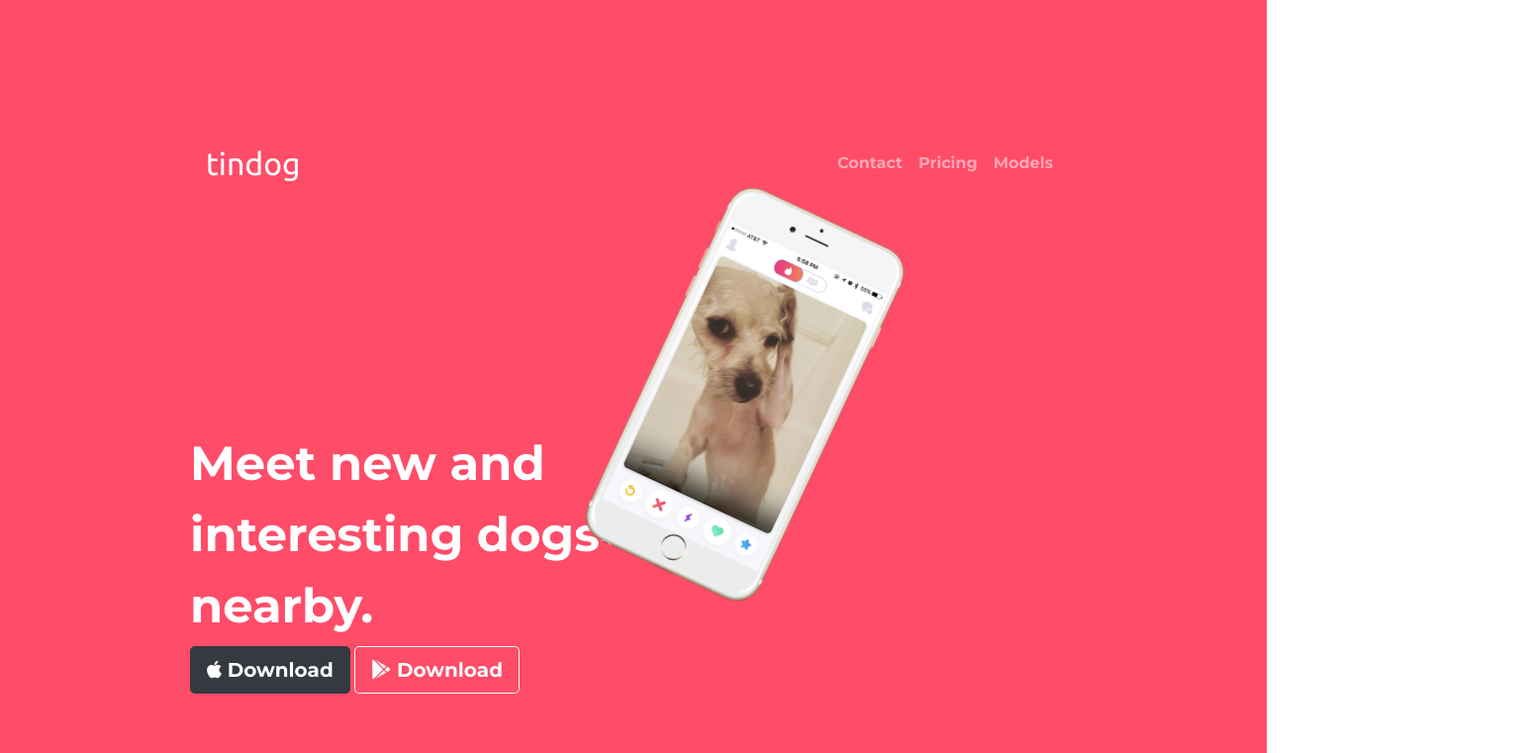
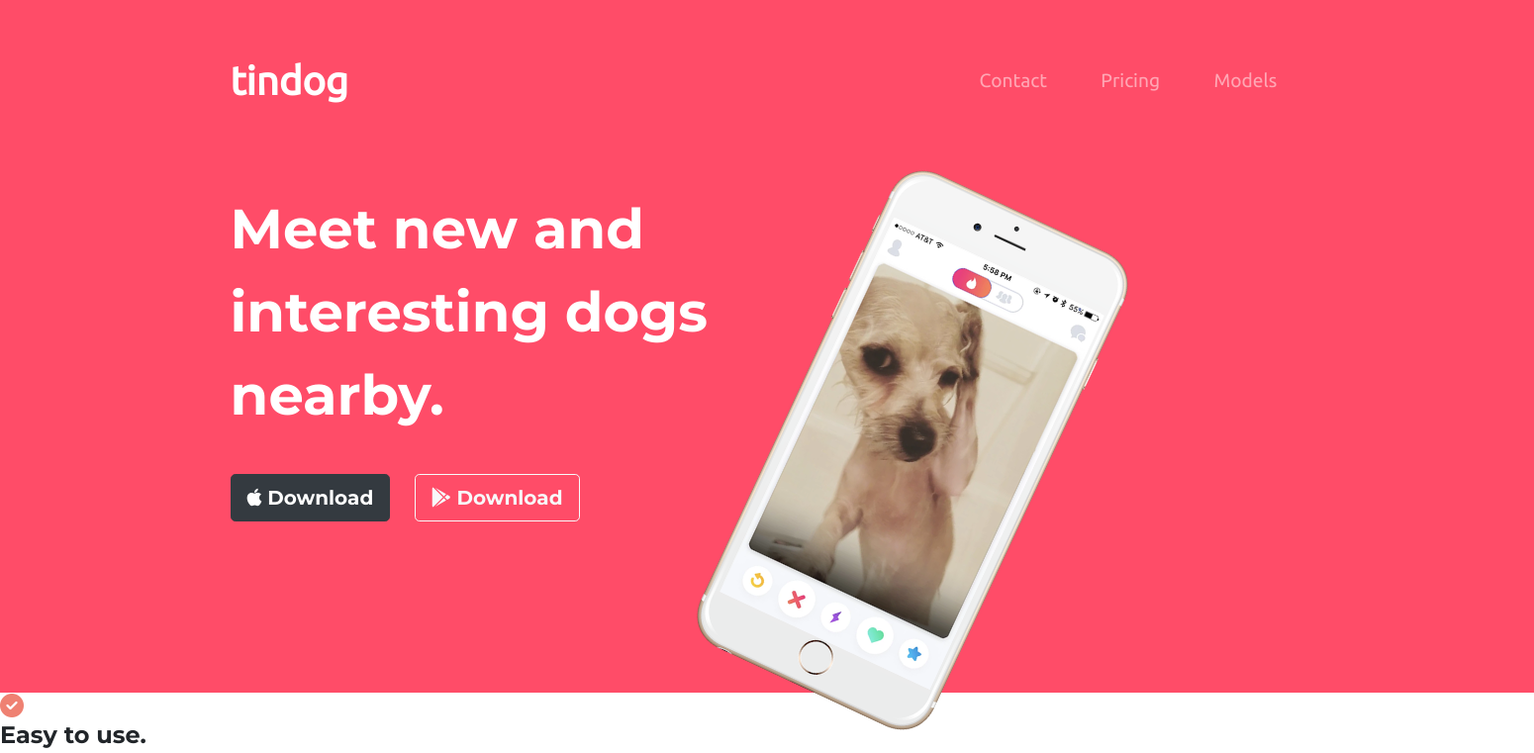
Before and after one commit to jainsejal/Bootstrap, a plain HTML site: page index.html in a window 1280 px wide. Shown: the top 761 px of the page at 99% size, 1550 px wide, since content can reach past the window. Drawn offline with nearby package versions, Linux system fonts and the light colour scheme; files that its build step writes are made by us from their sources; files whose address does not match are found by name.

Commit message:
tindog: mid section version 1

```diff
--- a/styles.css
+++ b/styles.css
@@ -2,28 +2,59 @@ body{
   font-family: 'Montserrat', sans-serif;
 }
 h1{
-  color: white;
   font-family: 'Montserrat', sans-serif;
-  font-size: 3rem;
+  font-size: 3.5rem;
   line-height: 1.5;
-  margin: 230px 0 5px 0;
+  /* margin: 80px 0 5px 0; */
 }
+h3{
+  font-family: 'Montserrat', sans-serif;
+  font-size: 1.5rem;
+}
+/* ID Selector */
+#title{
+  background-color: #ff4c68;
+  color: #fff;
+  width: 1550px;
+  height: 700px;
+}
+#features{
+  display: inline-block;
+  position: relative;
+}
+/* Class Selector */
 .container-fluid{
-  padding: 10% 15%;
+  padding: 3% 15%;
+}
+.rotated{
+  transform: rotate(25deg);
+  width: 50%;
+}
+/* Navigation bar */
+.navbar{
+  padding: 0 0 4.5rem 0;
 }
 .navbar-brand{
   font-family: 'Ubuntu', sans-serif;
-  font-size: 2rem;
+  font-size: 2.5rem;
+  font-weight: bold;
+  /* margin : 5px 0; */
+}
+.nav-item{
+  padding: 0 1.2rem;
 }
 .nav-link{
-
+  font-family: 'Ubuntu', sans-serif;
+  font-size: 1.2rem;
 }
-.rotated{
-  transform: rotate(25deg);
-
-  width: 45%;
+/* Download Buttons */
+.download-button{
+   margin: 30px 20px 0 0;
 }
-#title{
-  background-color: #ff4c68;
-
+/* features */
+.fas{
+  color: #ef8172;
 }
+.para{
+  color: #8f8f8f;
+}
```
